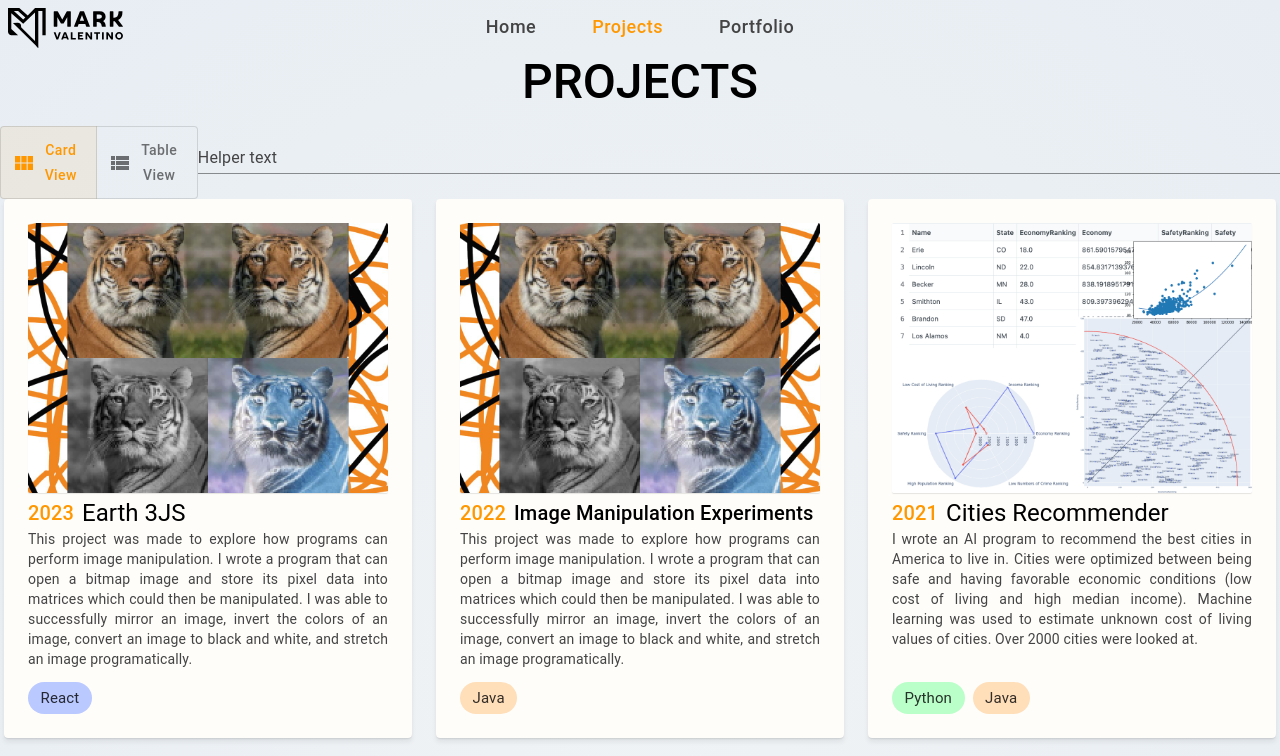
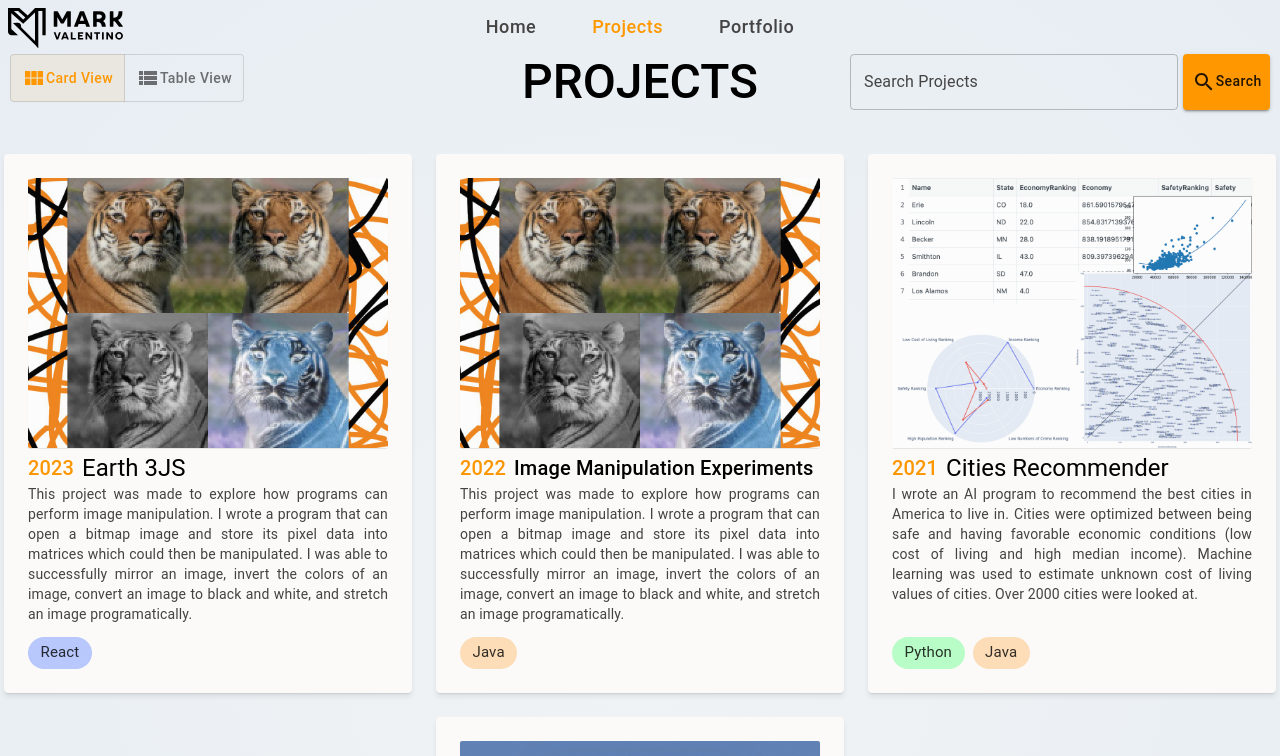
Before and after one commit to M-Valentino/M-Valentino_Node, a Next.js app: page /projects in a window 1280 px wide. Shown: the top 756 px of the page. Built offline with nearby package versions, Linux system fonts and the light colour scheme.

Commit message:
disabled overscroll and got search bar implemented

```diff
--- a/src/components/ProjectTable.jsx
+++ b/src/components/ProjectTable.jsx
@@ -16,7 +16,7 @@ export default function ProjectTable(props) {
   const {projectContent} = props;
   const isDesktopView = useMediaQuery("(min-width:900px)");
   return (
-    <TableContainer component={Paper} sx={{ maxWidth: 900, margin: "auto" }}>
+    <TableContainer component={Paper} sx={{ maxWidth: 900, margin: "auto"}}>
       <Table aria-label="simple table">
         <TableBody>
           {projectContent.map((row) => (
--- a/src/pages/_document.js
+++ b/src/pages/_document.js
@@ -2,7 +2,7 @@ import { Html, Head, Main, NextScript } from "next/document";
 
 export default function Document() {
   return (
-    <Html lang="en">
+    <Html lang="en" style={{ overscrollBehaviorY: "none" }}>
       <Head />
       <body
         style={{
--- a/src/pages/projects.jsx
+++ b/src/pages/projects.jsx
@@ -1,6 +1,7 @@
 import Head from "next/head";
 import React, { useState } from "react";
 import {
+  Button,
   Grid,
   Stack,
   TextField,
@@ -9,6 +10,7 @@ import {
   ToggleButtonGroup,
   Typography,
 } from "@mui/material";
+import SearchIcon from '@mui/icons-material/Search';
 import ViewListIcon from "@mui/icons-material/ViewList";
 import ViewModuleIcon from "@mui/icons-material/ViewModule";
 import { MainTheme } from "@/utils/MUITheme";
@@ -16,7 +18,6 @@ import NavBar from "@/components/navbar";
 import ProjectCard from "@/components/ProjectCard";
 import ProjectTable from "@/components/ProjectTable";
 import { projectContent } from "@/consts/projectContent";
-
 
 export default function projects() {
   const [view, setView] = useState("cardView");
@@ -36,21 +37,19 @@ export default function projects() {
       <main>
         <ThemeProvider theme={MainTheme}>
           <NavBar activeLink={1} />
-          <Typography
-            variant="h3"
-            fontWeight={500}
-            gutterBottom
-            textTransform={"uppercase"}
-            textAlign={"center"}
+
+          <Grid
+            container
+            justifyContent="space-between"
+            style={{ width: "calc(100% - 20px)", margin: "auto" }}
           >
-            Projects
-          </Typography>
-          <Stack direction="row" justifyContent="center">
+            <Grid item md={4} xs={12}>
               <ToggleButtonGroup
                 orientation="horizontal"
                 value={view}
                 exclusive
                 onChange={handleChange}
+                style={{ whiteSpace: "nowrap" }}
               >
                 <ToggleButton
                   value="cardView"
@@ -69,15 +68,33 @@ export default function projects() {
                   <ViewListIcon /> Table View
                 </ToggleButton>
               </ToggleButtonGroup>
-            <TextField label="Helper text" variant="standard" fullWidth />
+            </Grid>
+            <Grid item md={4} xs={12}>
+              <Typography
+                variant="h3"
+                fontWeight={500}
+                textTransform={"uppercase"}
+                textAlign={"center"}
+              >
+                Projects
+              </Typography>
+            </Grid>
+            <Grid item md={4} xs={12}>
+              <Stack direction="row">
+                <TextField label="Search Projects" variant="outlined" fullWidth />
+
+                <Button variant="contained" style={{marginLeft: 5}}><SearchIcon/>Search</Button>
               </Stack>
+            </Grid>
+          </Grid>
+
           {view === "cardView" && (
             <Grid
               container
               justifyContent="center"
               spacing={3}
               direction="row"
-              style={{ marginBottom: 50 }}
+              style={{ marginBottom: 50, marginTop: 20 }}
             >
               {projectContent.map((props, index) => (
                 <Grid item>
@@ -86,7 +103,9 @@ export default function projects() {
               ))}
             </Grid>
           )}
-          {view === "tableView" && <ProjectTable projectContent={projectContent}/>}
+          {view === "tableView" && (
+            <ProjectTable projectContent={projectContent} />
+          )}
         </ThemeProvider>
       </main>
     </>
```
Lines whose indentation alone changed are shown as unchanged.
